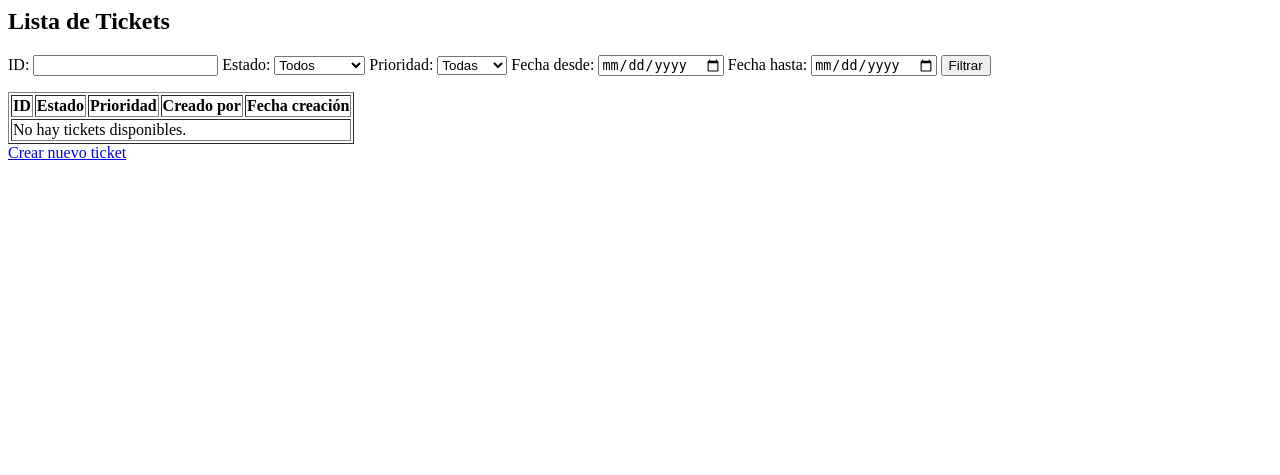
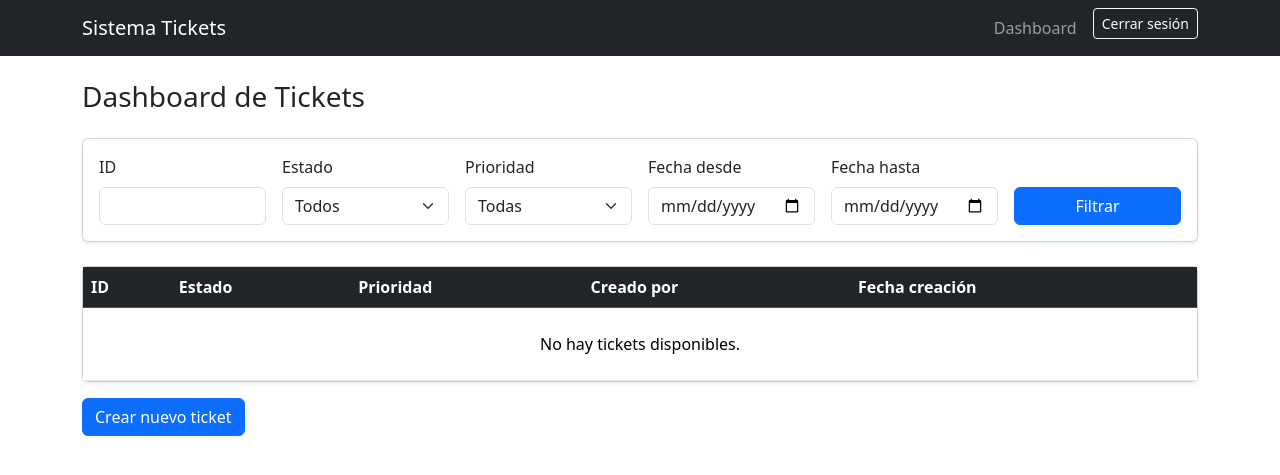
Before and after one commit to PasanteAreaInformatica/SIGR, a Django app: page /tickets/lista/ in a window 1280 px wide. Shown: the top 475 px of the page. Run offline with Django 5.2, Linux system fonts and the light colour scheme; a user stored in the database is signed in; tables that the repository leaves empty hold one stand-in row (values such as "Sample post").

Commit message:
Se mejora dashboards y visuales

```diff
--- /dev/null
+++ b/tickets/templates/base.html
@@ -0,0 +1,55 @@
+<!DOCTYPE html>
+<html lang="es">
+<head>
+    <meta charset="UTF-8">
+    <title>{% block title %}Sistema de Tickets{% endblock %}</title>
+
+    <!-- Bootstrap CSS -->
+    <link href="https://cdn.jsdelivr.net/npm/bootstrap@5.3.2/dist/css/bootstrap.min.css" rel="stylesheet">
+</head>
+<body>
+
+<nav class="navbar navbar-expand-lg navbar-dark bg-dark">
+    <div class="container">
+
+        <a class="navbar-brand" href="#">
+            Sistema Tickets
+        </a>
+
+        <div class="collapse navbar-collapse justify-content-end">
+
+            <ul class="navbar-nav">
+
+                {% if user.is_authenticated %}
+
+                    <li class="nav-item">
+                        <a class="nav-link" href="{% url 'lista_tickets' %}">
+                            Dashboard
+                        </a>
+                    </li>
+
+                    <li class="nav-item">
+                        <form method="post" action="{% url 'logout' %}" class="d-inline">
+                            {% csrf_token %}
+                            <button type="submit" class="btn btn-outline-light btn-sm ms-2">
+                                Cerrar sesión
+                            </button>
+                        </form>
+                    </li>
+
+                {% endif %}
+
+            </ul>
+
+        </div>
+
+    </div>
+</nav>
+
+<div class="container mt-4">
+    {% block content %}
+    {% endblock %}
+</div>
+
+</body>
+</html>
--- a/tickets/templates/tickets/lista_tickets.html
+++ b/tickets/templates/tickets/lista_tickets.html
@@ -1,44 +1,80 @@
-<h2>Lista de Tickets</h2>
+{% extends "base.html" %}
 
-<form method="get">
+{% block title %}Dashboard{% endblock %}
 
-    <label>ID:</label>
-    <input type="number" name="id" value="{{ id_actual|default:'' }}">
+{% block content %}
 
-    <label>Estado:</label>
-    <select name="estado">
+<h3 class="mb-4">Dashboard de Tickets</h3>
+
+<!-- 🔎 FILTROS -->
+<div class="card mb-4 shadow-sm">
+    <div class="card-body">
+        <form method="get" class="row g-3">
+
+            <div class="col-md-2">
+                <label class="form-label">ID</label>
+                <input type="number" class="form-control" name="id" value="{{ id_actual|default:'' }}">
+            </div>
+
+            <div class="col-md-2">
+                <label class="form-label">Estado</label>
+                <select name="estado" class="form-select">
                     <option value="">Todos</option>
                     <option value="OPEN">Open</option>
                     <option value="IN_PROGRESS">In Progress</option>
                     <option value="CLOSED">Closed</option>
                 </select>
+            </div>
 
-    <label>Prioridad:</label>
-    <select name="prioridad">
+            <div class="col-md-2">
+                <label class="form-label">Prioridad</label>
+                <select name="prioridad" class="form-select">
                     <option value="">Todas</option>
                     <option value="LOW">Low</option>
                     <option value="MEDIUM">Medium</option>
                     <option value="HIGH">High</option>
                     <option value="CRITICAL">Critical</option>
                 </select>
+            </div>
 
-    <label>Fecha desde:</label>
-    <input type="date" name="fecha_inicio" value="{{ fecha_inicio_actual|default:'' }}">
+            <div class="col-md-2">
+                <label class="form-label">Fecha desde</label>
+                <input type="date" class="form-control" name="fecha_inicio" value="{{ fecha_inicio_actual|default:'' }}">
+            </div>
 
-    <label>Fecha hasta:</label>
-    <input type="date" name="fecha_fin" value="{{ fecha_fin_actual|default:'' }}">
+            <div class="col-md-2">
+                <label class="form-label">Fecha hasta</label>
+                <input type="date" class="form-control" name="fecha_fin" value="{{ fecha_fin_actual|default:'' }}">
+            </div>
 
-    <button type="submit">Filtrar</button>
+            <div class="col-md-2 d-flex align-items-end">
+                <button type="submit" class="btn btn-primary w-100">
+                    Filtrar
+                </button>
+            </div>
 
         </form>
+    </div>
+</div>
 
+<!-- 📤 EXPORTAR -->
 {% if request.user.rol.nombre == "ADMIN" or request.user.rol.nombre == "TECNICO" %}
-    <a href="{% url 'exportar_tickets' %}?{{ request.GET.urlencode }}">
-        <button type="button">Exportar a Excel</button>
+    <div class="mb-3 text-end">
+        <a href="{% url 'exportar_tickets' %}?{{ request.GET.urlencode }}"
+           class="btn btn-success">
+            Exportar a Excel
         </a>
+    </div>
 {% endif %}
 
-<table border="1">
+<!-- 📋 TABLA -->
+<div class="card shadow-sm">
+    <div class="card-body p-0">
+
+        <div class="table-responsive">
+            <table class="table table-hover mb-0">
+
+                <thead class="table-dark">
                     <tr>
                         <th>ID</th>
                         <th>Estado</th>
@@ -46,7 +82,9 @@
                         <th>Creado por</th>
                         <th>Fecha creación</th>
                     </tr>
+                </thead>
 
+                <tbody>
                     {% for ticket in tickets %}
                     <tr>
                         <td>
@@ -54,16 +92,42 @@
                                 {{ ticket.id }}
                             </a>
                         </td>
-        <td>{{ ticket.estado.nombre }}</td>
+
+                        <td>
+                            <span class="badge
+                                {% if ticket.estado.nombre == 'OPEN' %}bg-secondary
+                                {% elif ticket.estado.nombre == 'IN_PROGRESS' %}bg-warning text-dark
+                                {% elif ticket.estado.nombre == 'CLOSED' %}bg-success
+                                {% endif %}
+                            ">
+                                {{ ticket.estado.nombre }}
+                            </span>
+                        </td>
+
                         <td>{{ ticket.prioridad }}</td>
                         <td>{{ ticket.usuario_crea.username }}</td>
-        <td>{{ ticket.fecha_creacion }}</td>
+                        <td>{{ ticket.fecha_creacion|date:"Y-m-d H:i" }}</td>
                     </tr>
                     {% empty %}
                     <tr>
-        <td colspan="5">No hay tickets disponibles.</td>
+                        <td colspan="5" class="text-center py-4">
+                            No hay tickets disponibles.
+                        </td>
                     </tr>
                     {% endfor %}
+                </tbody>
+
             </table>
+        </div>
 
-<a href="{% url 'crear_ticket' %}">Crear nuevo ticket</a>
+    </div>
+</div>
+
+<!-- ➕ CREAR -->
+<div class="mt-3">
+    <a href="{% url 'crear_ticket' %}" class="btn btn-primary">
+        Crear nuevo ticket
+    </a>
+</div>
+
+{% endblock %}
```
Also changed, not shown: tickets/forms.py (+14 -0 lines), tickets/templates/registration/login.html (+43 -6 lines), tickets/templates/tickets/detalle_ticket.html (+84 -12 lines). Lines whose indentation alone changed are shown as unchanged.
